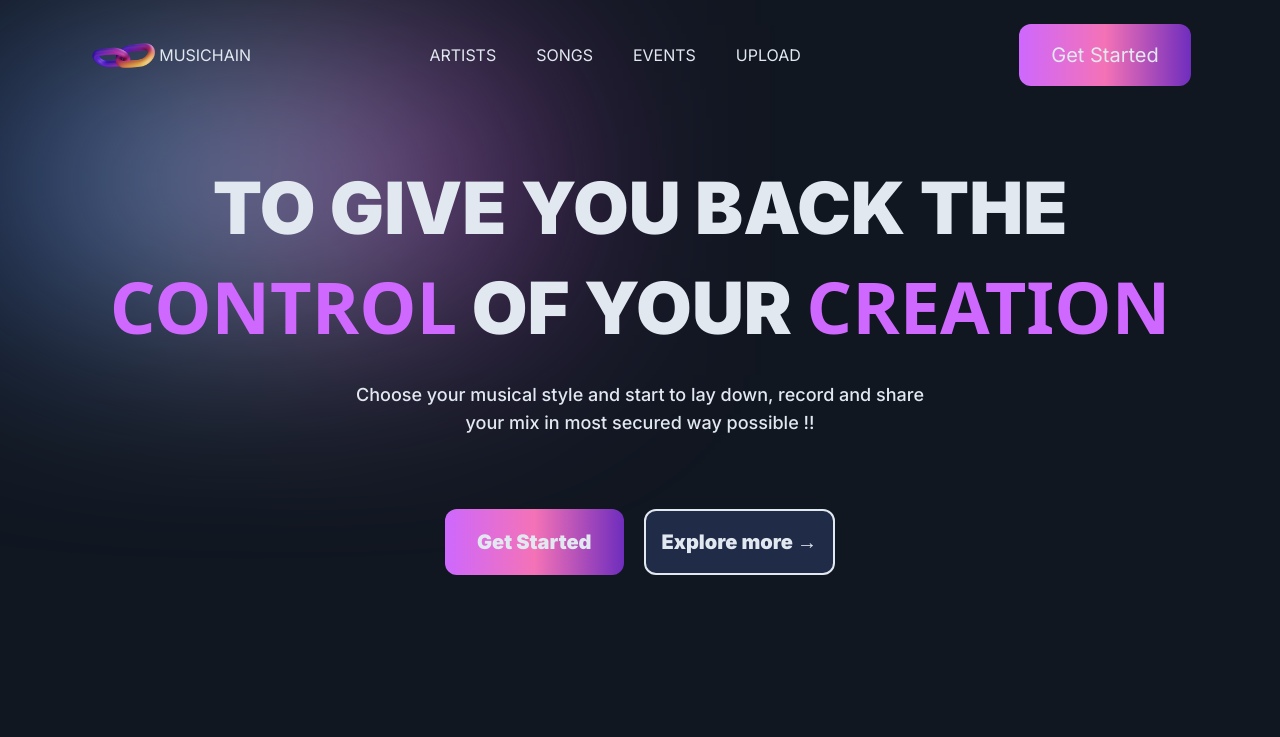
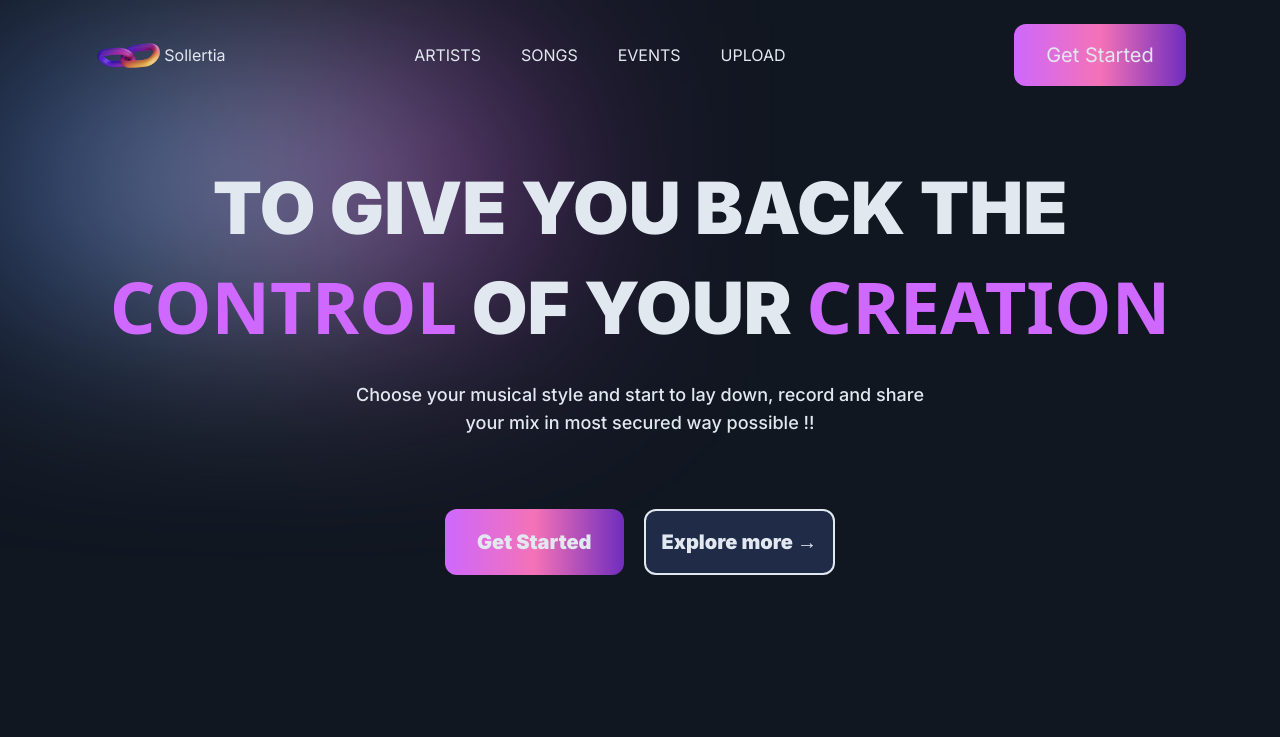
Before and after one commit to NeoZ666/Web5, a Next.js app in the folder webapp/: page / in a window 1280 px wide. Shown: the top 737 px of the page. Built offline with nearby package versions, Linux system fonts and the light colour scheme.

Commit message:
Metadata corrected

```diff
--- a/webapp/app/components/Navbar.jsx
+++ b/webapp/app/components/Navbar.jsx
@@ -29,7 +29,7 @@ export default function Navbar() {
     <nav className="flex flex-col justify-around items-center pt-5 md:flex-row">
       <Link href="/" className="flex flex-row items-center">
         <img width={70} height={70} src="./images/MUSICHAIN.png" alt="HARSH" />
-        <p>MUSICHAIN</p>
+        <p>Sollertia</p>
       </Link>
 
       <ul className="flex gap-x-7 justify-center items-center ml-8 mb-2 md:ml-0 md:mb-0 md:gap-x-10">
--- a/webapp/app/layout.js
+++ b/webapp/app/layout.js
@@ -4,7 +4,7 @@ import "./globals.css";
 const inter = Inter({ subsets: ["latin"] });
 
 export const metadata = {
-  title: "SOLLETRIA",
+  title: "SOLLERTIA",
   description: "Get back your rights and be free",
 };
 
```
